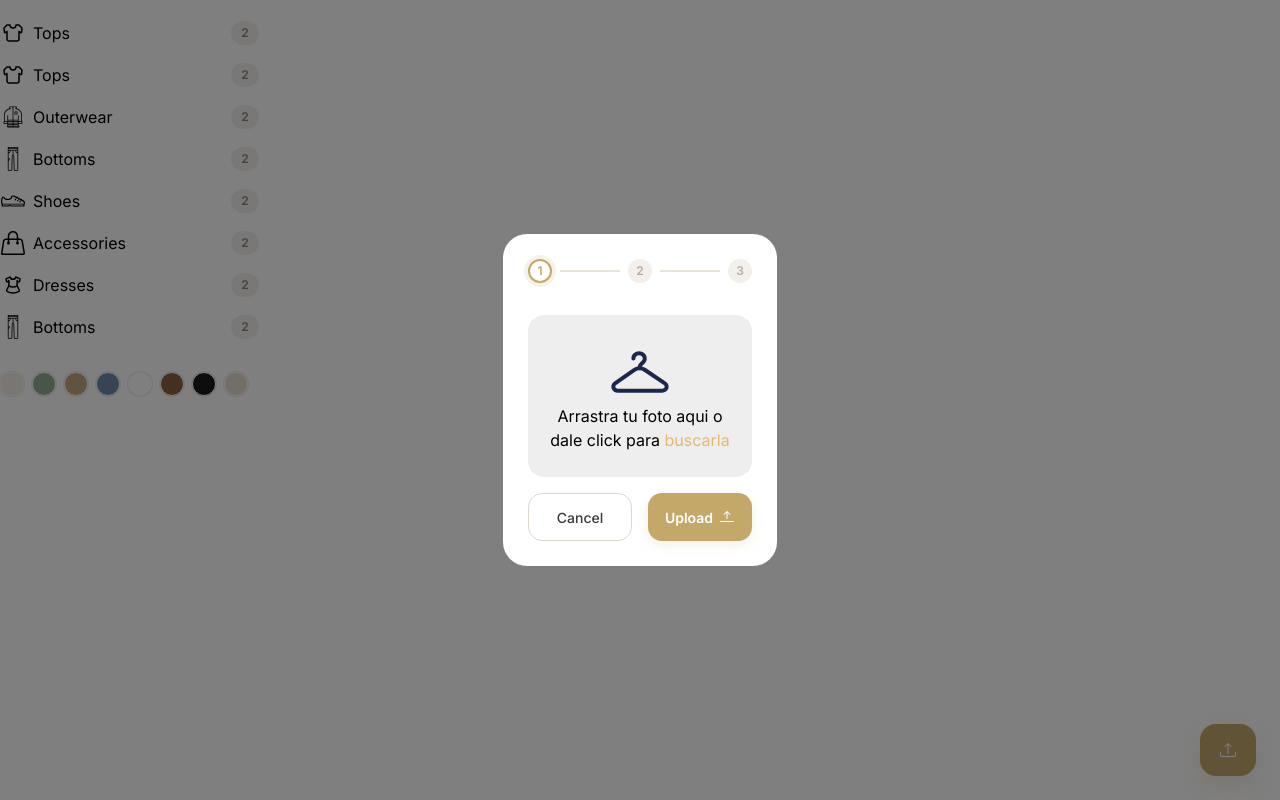
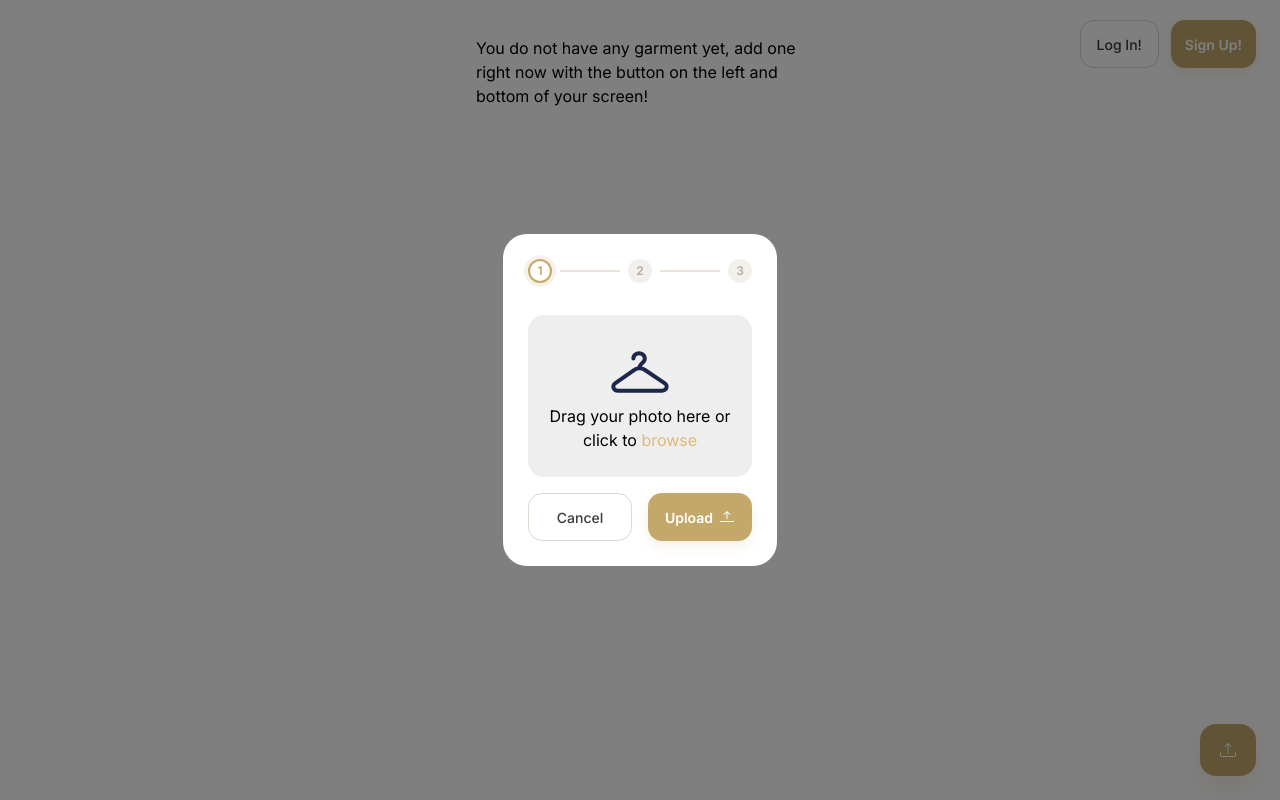
Before and after one commit to Blitzzry/virtual-closet, an Angular app: page / in a window 1280 px wide. Both pictures are taken after a click on the button 1228 px from the left and 750 px from the top of the page. Built offline with nearby package versions, Linux system fonts and the light colour scheme.

Commit message:
Sig up and log in btns, some adjustments

```diff
--- a/src/app/core/services/virtual-closet-service.ts
+++ b/src/app/core/services/virtual-closet-service.ts
@@ -12,14 +12,12 @@ export class ClothingService {
   stateUploader = signal<'idle' | 'result' | 'added'>('idle');
   base64Image = signal<string>('')
   savedGarment = signal<ClothingItem[]>([])
-  savedClothes = signal<ClothingItem>
 
   saveGarment(event: ClothingItem) {
-    this.savedGarment.set([event])
-    this.aiAnswer.set({} as ClothingItem)
+    console.log(this.savedGarment())
+    this.savedGarment.update(list => [...list, {...event}])
     console.log(this.savedGarment())
     this.stateUploader.set('added')
-
   }
 
   onFileSelected(event: Event): void {
@@ -67,6 +65,7 @@ export class ClothingService {
       this.aiAnswer.set(mockClothing[0])
       this.base64Image.set(reader.result as string)
       if (this.aiAnswer()) {
+        this.aiAnswer().imageUrl = this.base64Image()
         this.stateUploader.set('result')
       }
     };
--- a/src/app/features/dashboard/page/page.html
+++ b/src/app/features/dashboard/page/page.html
@@ -1,5 +1,5 @@
 <div class="flex w-full h-full gap-5 mt-5 items-center">
-    <div class="flex flex-col gap-4 max-w-[300px]">
+    <!-- <div class="flex flex-col gap-4 max-w-[300px]">
         @for (item of item; track $index) {
         <app-categories-filter [iconCategoryName]="item.category" [categoryCounter]="2"></app-categories-filter>
         }
@@ -8,11 +8,23 @@
             <app-color-dot [colors]="item.colors[0]" [colorSize]="'24px'" class="flexmy-1"></app-color-dot>
             }
         </div>
-    </div>
-    <div class="flex flex-col gap-4">
-        @for (item of garment; track $index) {
+    </div> -->
+    <div class="flex flex-col justify-center items-center gap-4 w-full">
+        <div class="flex justify-between w-full">
+            <app-sign-up-btn class="absolute right-6"></app-sign-up-btn>
+        </div>
+        @if (garment.length > 0) {
         <div class="grid grid-cols-3 gap-3 md-grid-cols-4 lg:grid-cols-5">
-            <app-clothing-card class="w-full" [category]="item.category" [colors]="item.colors" [imageUrl]="item.imageUrl" [name]="item.name"></app-clothing-card>
+            @for (item of garment; track $index) {
+            <app-clothing-card class="w-full" [category]="item.category" [colors]="item.colors"
+                [imageUrl]="item.imageUrl" [name]="item.name"></app-clothing-card>
+            }
+        </div>
+        } @else {
+        <div class="max-w-82">
+            <span class="text-center"> You do not have any garment yet, add one right now with the
+                button on the left and bottom of your
+                screen! </span>
         </div>
         }
         <button class="position absolute bottom-6 right-6" (click)="openModal()"><app-icon name="upload" /></button>
--- a/src/app/features/dashboard/page/page.ts
+++ b/src/app/features/dashboard/page/page.ts
@@ -4,15 +4,16 @@ import { CategoriesFilter } from '../../../shared/components/molecules/categorie
 import { mockClothing } from '../../../core/mock/mock-data';
 import { ColorDot } from '../../../shared/components/atoms/color-dot/color-dot';
 import { StepperIndicator } from '../../../shared/components/atoms/stepper-indicator/stepper-indicator';
-import { UploadGarment } from '../../../shared/components/organism/upload-garment/upload-garment';
+import { UploadGarment } from '../../../shared/components/organisms/upload-garment/upload-garment';
 import { Icon } from '../../../shared/components/atoms/icon/icons';
 import { ClothingService } from '../../../core/services/virtual-closet-service';
 import { ClothingItem } from '../../../core/models/interface';
+import { SignUpBtn } from '../../../shared/components/molecules/sign-up-btn/sign-up-btn';
 
 
 @Component({
   selector: 'app-page',
-  imports: [ClothingCard, CategoriesFilter, ColorDot, StepperIndicator, UploadGarment, Icon],
+  imports: [ClothingCard, CategoriesFilter, ColorDot, StepperIndicator, UploadGarment, Icon, SignUpBtn],
   templateUrl: './page.html',
   styleUrl: './page.css',
 })
--- a/src/app/shared/components/molecules/clothing-card/clothing-card.html
+++ b/src/app/shared/components/molecules/clothing-card/clothing-card.html
@@ -1,7 +1,7 @@
 <div class="clothing-card w-48 h-58">
     <div class="flex relative bg-gray-200 h-40 rounded-lg overflow-hidden p-2 items-center">
         <app-favorite-button class="absolute top-2 right-3" [size]="'xxs'"></app-favorite-button>
-        <img [src]="imageUrl" alt="{{ name }}" class="z-0 clothing-image object-cover" />
+        <img [src]="imageUrl" alt="{{ name }}" class="z-0 clothing-image object-hidden"/>
         <app-badge class="absolute bottom-2 left-2" [text]="category"></app-badge>
     </div>
     <div class="px-2">
--- /dev/null
+++ b/src/app/shared/components/molecules/sign-up-btn/sign-up-btn.css
@@ -0,0 +1,39 @@
+.sign-up-btn {
+  height: 48px;
+  padding: 0 14px;
+  border: none;
+  border-radius: 14px;
+  background: #C4A86A;
+  color: #FFFFFF;
+  font-family: "Inter", sans-serif;
+  font-size: 14px;
+  font-weight: 600;
+  cursor: pointer;
+  transition: all .25s ease;
+  box-shadow:
+    0 4px 12px rgba(196, 168, 106, .18);
+}
+
+.sign-up-btn:hover {
+  background: #B38E43;
+  transform: translateY(-1px);
+}
+
+.log-in-btn {
+  height: 48px;
+  padding: 0 16px;
+  border: 1px solid #DDD6CD;
+  border-radius: 14px;
+  background: #FFFFFF;
+  color: #3A3A3A;
+  font-family: "Inter", sans-serif;
+  font-size: 14px;
+  font-weight: 500;
+  cursor: pointer;
+  transition: all .25s ease;
+}
+
+.log-in-btn:hover {
+  background: #FAF8F5;
+  border-color: #CFC6BC;
+}
--- /dev/null
+++ b/src/app/shared/components/molecules/sign-up-btn/sign-up-btn.html
@@ -0,0 +1,4 @@
+<div class="flex gap-3">
+    <button class="log-in-btn" (click)="logIn()">Log In!</button>
+    <button class="sign-up-btn" (click)="signUp()">Sign Up!</button>
+</div>
--- /dev/null
+++ b/src/app/shared/components/molecules/sign-up-btn/sign-up-btn.ts
@@ -0,0 +1,18 @@
+import { Component, Input } from '@angular/core';
+
+@Component({
+  selector: 'app-sign-up-btn',
+  imports: [],
+  templateUrl: './sign-up-btn.html',
+  styleUrl: './sign-up-btn.css',
+})
+export class SignUpBtn {
+  @Input() LogIn: boolean = false;
+  @Input() SignUp: boolean = false;
+  signUp() {
+    return this.SignUp = true;
+  }
+  logIn() {
+    return this.LogIn = true;
+  }
+}
--- a/src/app/shared/components/molecules/upload-zone/upload-zone.html
+++ b/src/app/shared/components/molecules/upload-zone/upload-zone.html
@@ -1,7 +1,7 @@
 <div class="w-full flex flex-col items-center justify-center card">
     <app-icon [name]="'hanger'" [size]="'lg'"></app-icon>
     <div (click)="fileInput.click()" class="dropzone">
-        <p class="max-w-50 text-center">Arrastra tu foto aqui o dale click para <span class="gold">buscarla</span></p>
+        <p class="max-w-50 text-center">Drag your photo here or click to <span class="gold">browse</span></p>
         <input #fileInput type="file" hidden (change)="ClothingService.onFileSelected($event)" class="w-full h-full"/>
     </div>
 </div>
```
Also changed, not shown: src/app/shared/components/organisms/upload-garment/upload-garment.css (renamed from src/app/shared/components/organism/upload-garment/upload-garment.css, +0 -20 lines), src/app/shared/components/organisms/upload-garment/upload-garment.html (renamed from src/app/shared/components/organism/upload-garment/upload-garment.html), src/app/shared/components/organisms/upload-garment/upload-garment.ts (renamed from src/app/shared/components/organism/upload-garment/upload-garment.ts), 2 other files (tests, documents, lock files or other folders).
